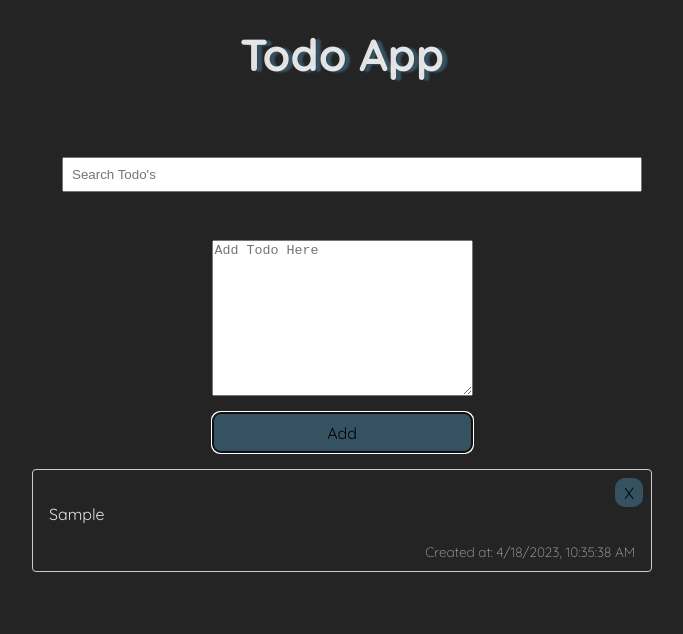
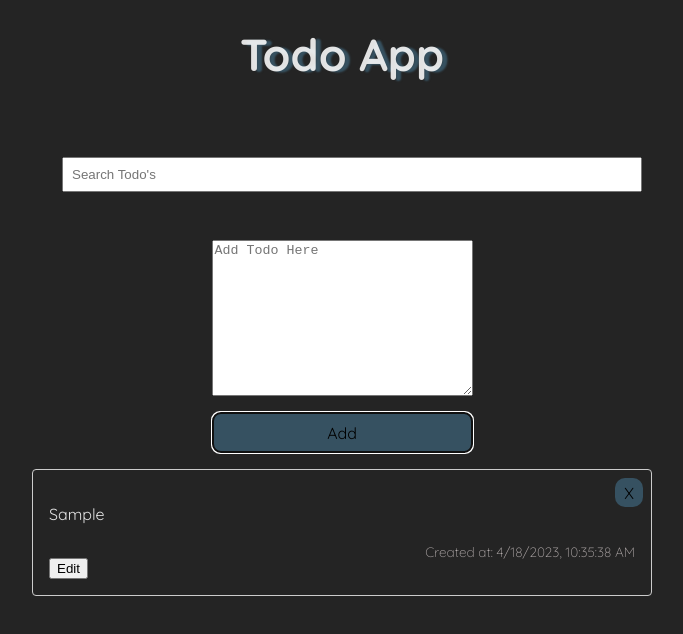
Before and after one commit to jayw1112/todo-list-app, a React (Vite) app: page / in a window 1280 px wide. Both pictures are taken after typing "Sample" into the empty fields and a click on the button "Add". Shown: the top 634 px of the page, without its empty margins (298-981 px from the left). Built offline with nearby package versions, Linux system fonts and the light colour scheme.

Commit message:
added edit

```diff
--- a/src/App.jsx
+++ b/src/App.jsx
@@ -5,7 +5,8 @@ import Todo from './components/Todo'
 import { useTodo } from './hooks/useTodo'
 
 function App() {
-  const { todo, addTodo, deleteTodo } = useTodo()
+  const { todo, addTodo, deleteTodo, startEditing, saveEdit, editingTodo } =
+    useTodo()
 
   return (
     <div className='app'>
@@ -16,6 +17,9 @@ function App() {
         {todo.map((todo) => (
           <Todo
             deleteTodo={deleteTodo}
+            startEditing={startEditing}
+            saveEdit={saveEdit}
+            editingTodo={editingTodo}
             key={todo.id}
             id={todo.id}
             text={todo.text}
--- a/src/components/Todo.jsx
+++ b/src/components/Todo.jsx
@@ -1,20 +1,80 @@
-import React from 'react'
+import { useState } from 'react'
 import classes from './Todo.module.css'
 
-const Todo = ({ id, text, timestamp, deleteTodo }) => {
+const Todo = ({
+  id,
+  text,
+  timestamp,
+  deleteTodo,
+  editingTodo,
+  startEditing,
+  stopEditing,
+  saveEdit,
+}) => {
+  const [editedText, setEditedText] = useState(text)
+  const isEditing = editingTodo && editingTodo.id === id
+
+  const editHandler = () => {
+    startEditing(id)
+  }
+
   const deleteHandler = () => {
     deleteTodo(id)
   }
 
+  const saveHandler = () => {
+    saveEdit(id, editedText)
+    stopEditing()
+  }
+
+  const changeHandler = (e) => {
+    setEditedText(e.target.value)
+  }
+
+  const enterHandler = (e) => {
+    if (e.key === 'Enter') {
+      saveHandler()
+    }
+  }
+
+  const cancelHandler = () => {
+    setEditedText(text)
+    stopEditing()
+  }
+
+  const blurHandler = () => {
+    saveHandler()
+  }
+
   return (
     <div className={classes.todo}>
-      <button onClick={deleteHandler} className={classes.delete}>
-        X
-      </button>
-      <p>{text}</p>
+      {!isEditing && (
+        <button onClick={deleteHandler} className={classes.delete}>
+          X
+        </button>
+      )}
+      {isEditing ? (
+        <input
+          type='text'
+          defaultValue={text}
+          onChange={changeHandler}
+          onBlur={blurHandler}
+          onKeyDown={enterHandler}
+        />
+      ) : (
+        <p>{text}</p>
+      )}
       <p className={classes.stamp}>
         Created at: {new Date(timestamp).toLocaleString()}
       </p>
+      {!isEditing ? (
+        <button onClick={editHandler}>Edit</button>
+      ) : (
+        <div>
+          <button onClick={saveHandler}>Save</button>
+          <button onClick={cancelHandler}>Cancel</button>
+        </div>
+      )}
     </div>
   )
 }
--- a/src/hooks/useTodo.jsx
+++ b/src/hooks/useTodo.jsx
@@ -5,6 +5,7 @@ export const useTodo = () => {
   const initialTodo = savedTodo ? JSON.parse(savedTodo) : []
 
   const [todo, setTodo] = useState(initialTodo)
+  const [editingTodo, setEditingTodo] = useState(null)
 
   const addTodo = (text) => {
     const newTodo = {
@@ -22,9 +23,34 @@ export const useTodo = () => {
     setTodo(newTodo)
   }
 
+  const startEditing = (id) => {
+    const todoToEdit = todo.find((todo) => todo.id === id)
+    setEditingTodo(todoToEdit)
+  }
+
+  const stopEditing = () => {
+    setEditingTodo(null)
+  }
+
+  const saveEdit = (id, newText) => {
+    const updatedTodos = todo.map((t) =>
+      t.id === id ? { ...t, text: newText } : t
+    )
+    setTodo(updatedTodos)
+    setEditingTodo(null)
+  }
+
   useEffect(() => {
     localStorage.setItem('todo', JSON.stringify(todo))
   }, [todo])
 
-  return { todo, addTodo, deleteTodo }
+  return {
+    todo,
+    addTodo,
+    deleteTodo,
+    startEditing,
+    stopEditing,
+    saveEdit,
+    editingTodo,
+  }
 }
```
